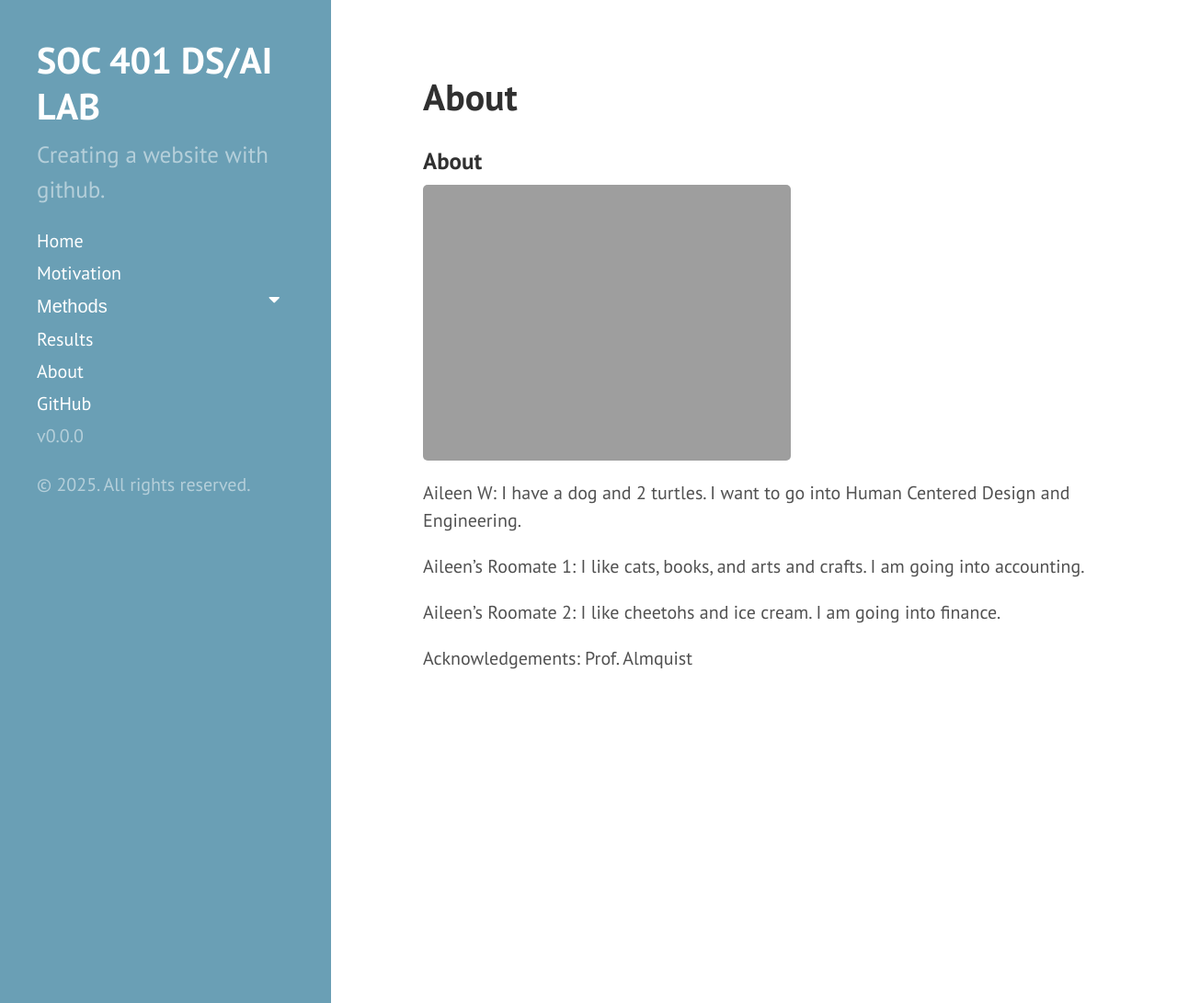
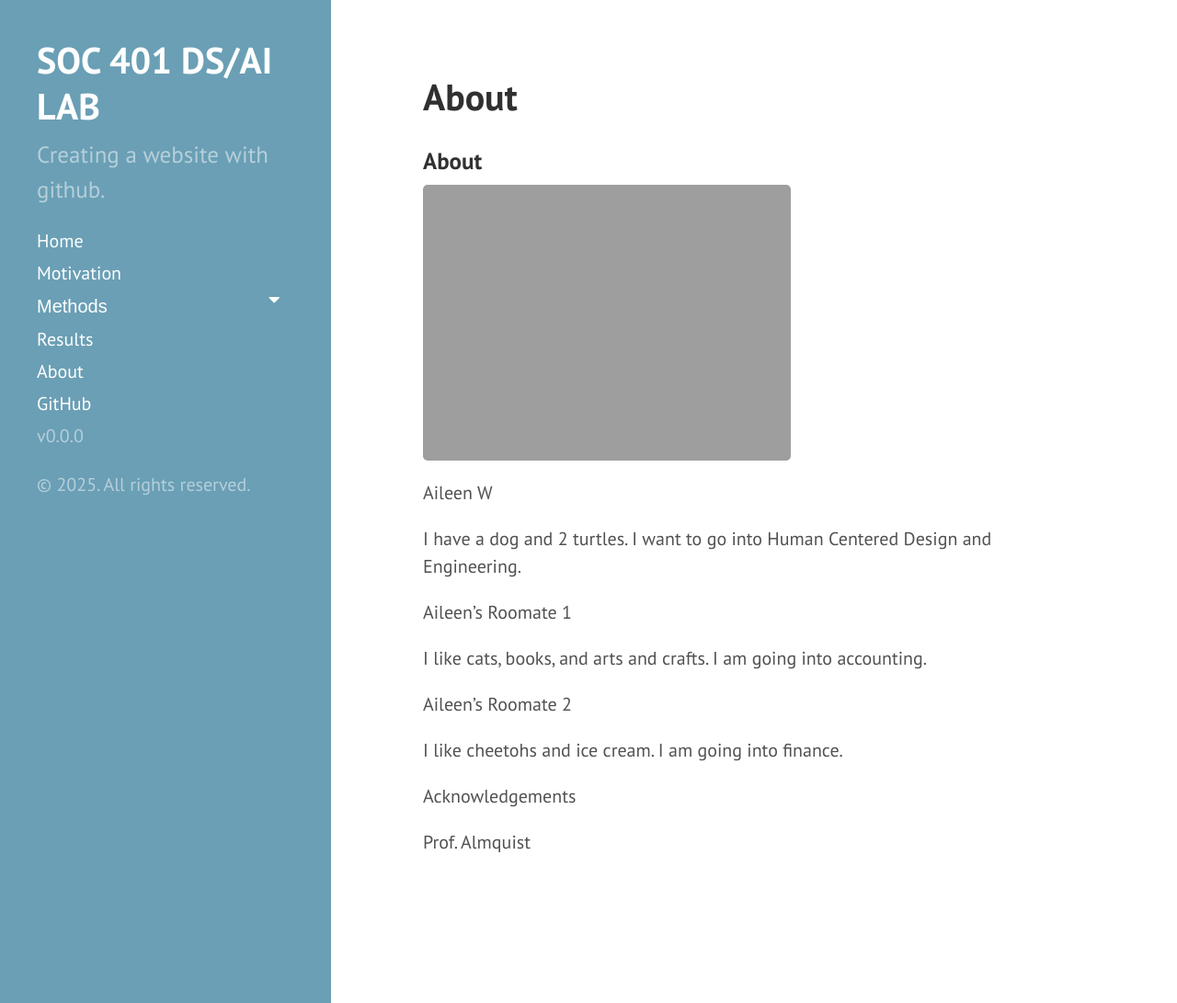
Before and after one commit to alwu25/My-SOC-401-Project, a Jekyll site: the page built from about.md, in a window 1280 px wide and 1091 px high. Shown: the whole window at 92% size. Built offline with Jekyll 4.4.1, drawn with Linux system fonts in a browser that asks for light colours; part of the change alters nothing that is shown.

```diff
--- a/about.md
+++ b/about.md
@@ -7,14 +7,18 @@ title: About
 
 <img src="{{ site.url }}{{ site.baseurl }}/assets/img/teamphoto.HEIC">
 
-Aileen W:
+Aileen W
+
 I have a dog and 2 turtles. I want to go into Human Centered Design and Engineering.
 
-Aileen's Roomate 1:
+Aileen's Roomate 1
+
 I like cats, books, and arts and crafts. I am going into accounting.
 
-Aileen's Roomate 2:
+Aileen's Roomate 2
+
 I like cheetohs and ice cream. I am going into finance.
 
-Acknowledgements:
+Acknowledgements
+
 Prof. Almquist
```
